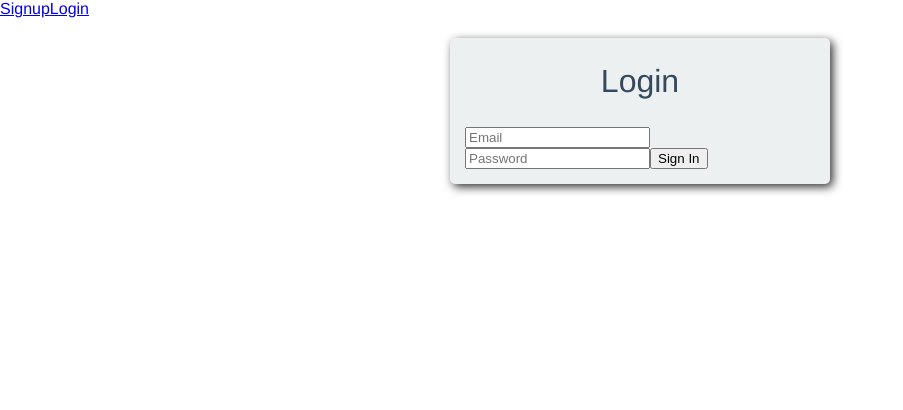
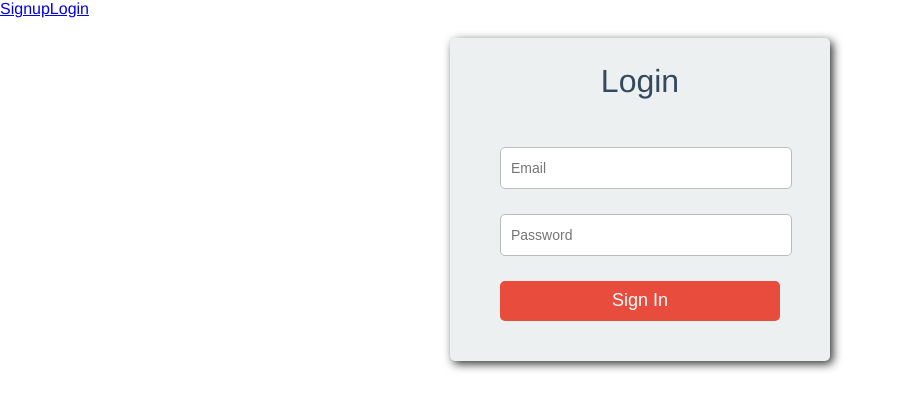
Before and after one commit to JohnMwendwa/node-react-task-manager, a React (Create React App) app in the folder client/: page /login in a window 1280 px wide. Shown: the top 410 px of the page, without its empty margins (0-903 px from the left). Built offline with nearby package versions, Linux system fonts and the light colour scheme.

Commit message:
style the inputs and buttons

```diff
--- a/client/src/components/css/Login.css
+++ b/client/src/components/css/Login.css
@@ -20,3 +20,35 @@ body{
     margin-top: 10px;
     color: #34495e;
 }
+.Login__form{
+    padding-top: 20px;
+}
+.Login__email,.Login__password,.Login__button{
+    width: 80%;
+    margin-left: 10%;
+    margin-bottom: 25px;
+    height: 40px;
+    border-radius: 5px;
+    outline: none;
+
+}
+.Login__email,.Login__password{
+    border: 1px solid #bbb;
+    padding: 0 0 0 10px;
+    font-size: 14px;
+}
+.Login__email:focus,.Login__password:focus{
+    border: 1px solid #3498db;
+}
+.Login__button{
+    background: #e74c3c;
+    border:none;
+    color: white;
+    font-size: 18px;
+    font-weight: 200;
+    cursor: pointer;
+    transition: box-shadow .4s ease;
+}
+.Login__button:hover,.Login__button:active{
+    box-shadow: 1px 1px 5px #555;
+}
```
